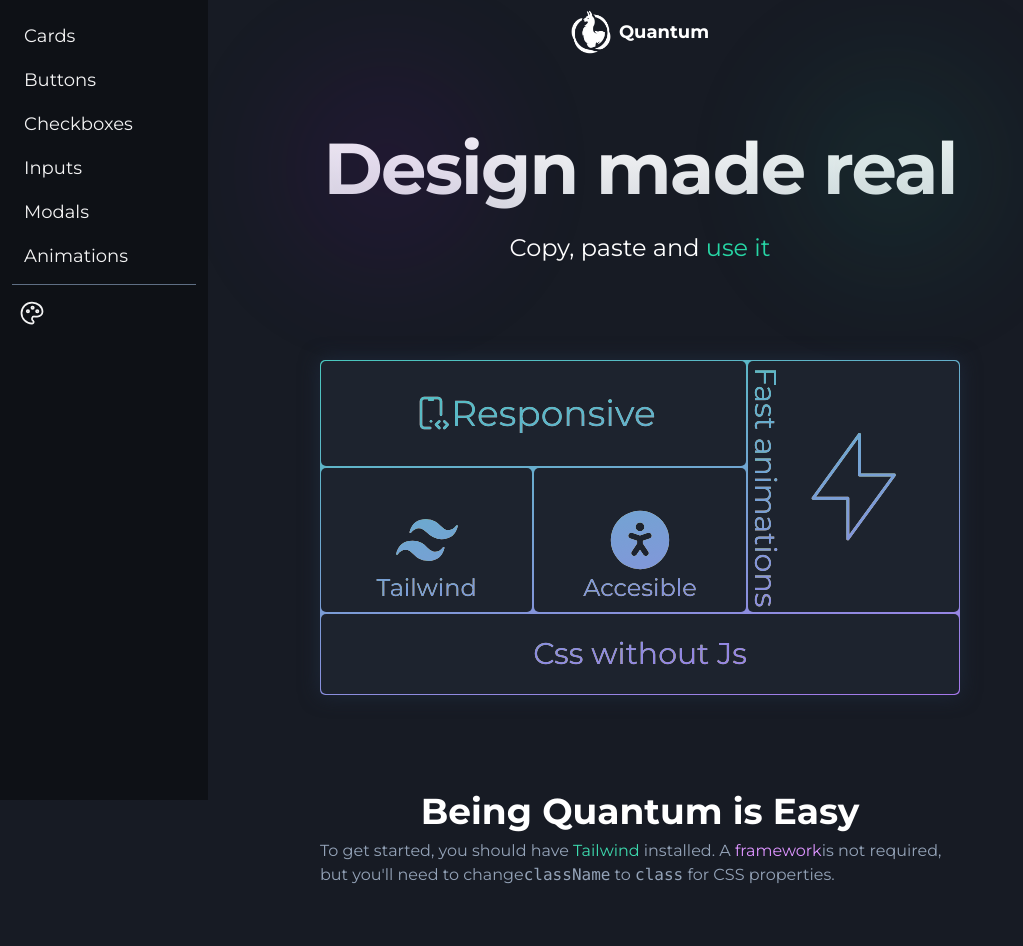
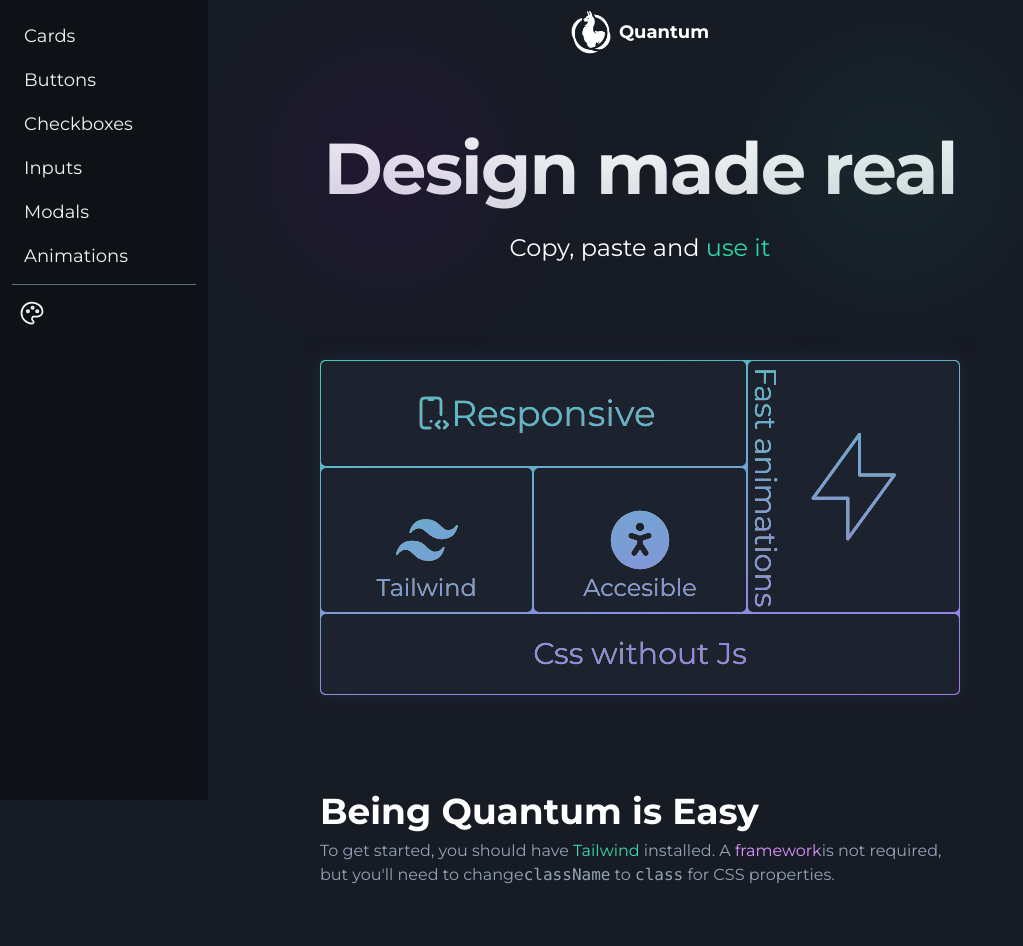
Before and after one commit to pa-ku/quantum_ui, a React (Vite) app: page / in a window 1280 px wide. Shown: the top 946 px of the page, without its empty margins (0-1023 px from the left). Built offline with nearby package versions, Linux system fonts and the light colour scheme; the HTML template or start-up script is replaced by a standard one.

Commit message:
all: now being quantum is text-start

```diff
--- a/src/components/Documentation.tsx
+++ b/src/components/Documentation.tsx
@@ -36,8 +36,8 @@ export default function Documentation() {
     <>
       <div>
         <div className="pb-10">
-          <h2 className="pb-2 text-center text-4xl font-bold">
-            Being Quantum <br className="lg:hidden" /> is Easy
+          <h2 className="pb-2 text-start text-4xl font-bold">
+            Being Quantum is Easy
           </h2>
           <p className="text-slate-400">
             To get started, you should have
```
